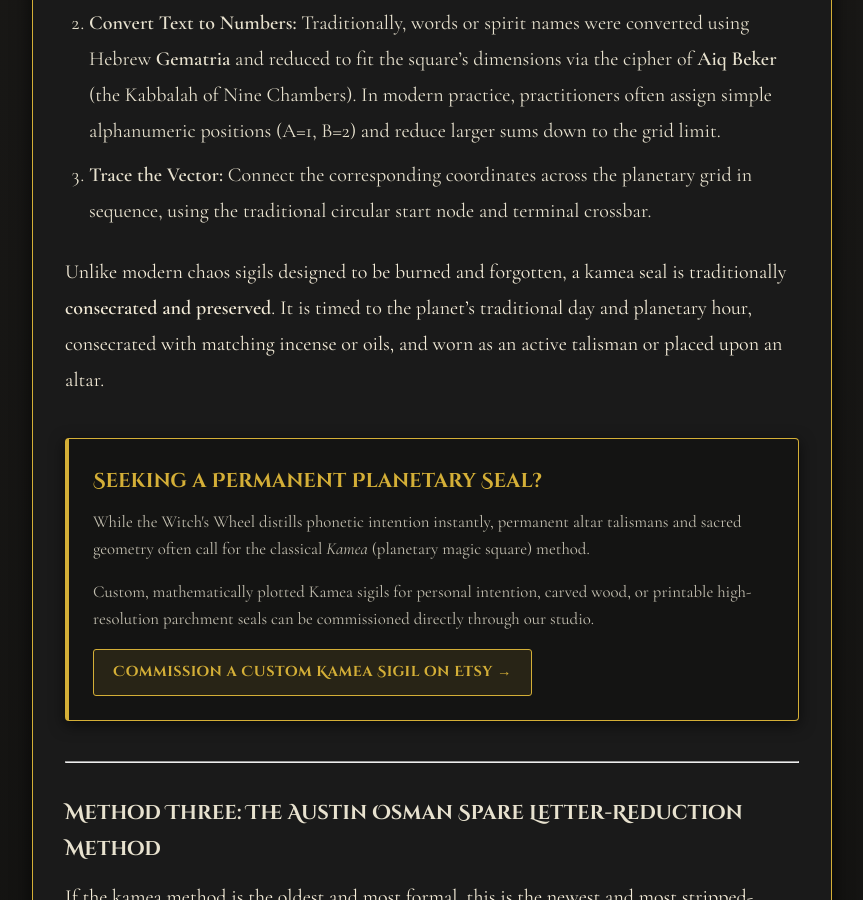
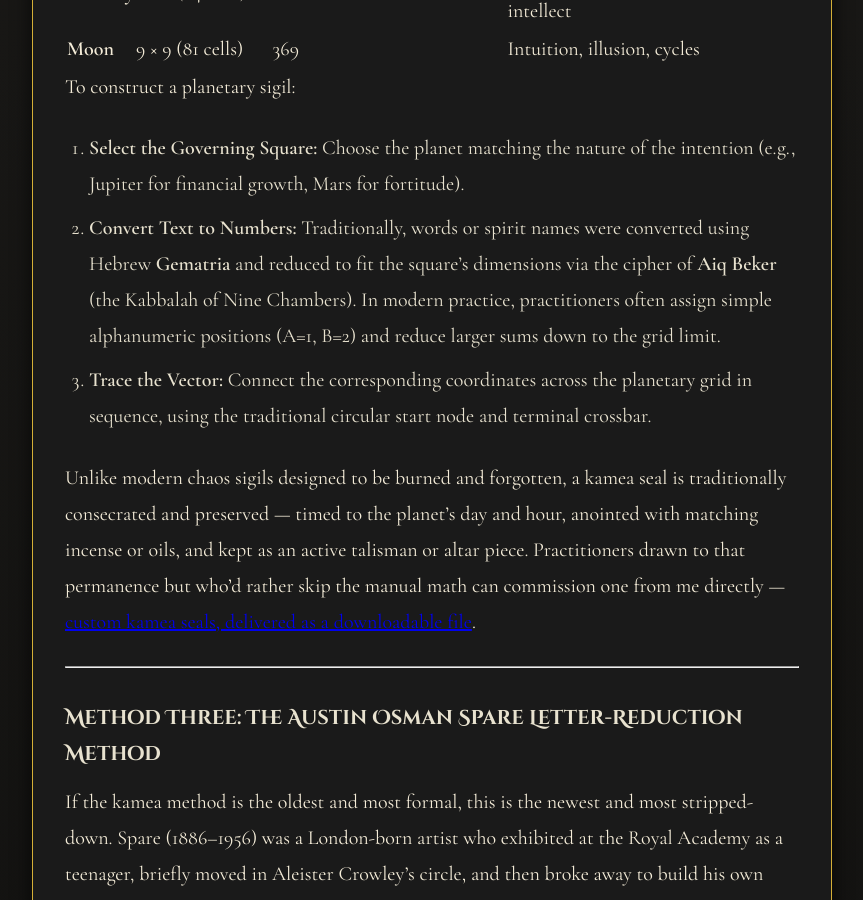
Before and after one commit to maf187/the-gilded-sigil, a Jekyll site: the page built from _posts/2026-08-19-the-art-of-the-sigil.md, in a window 1280 px wide and 900 px high, scrolled down 3575 px. Shown: the whole window, without its empty margins (208-1071 px from the left). Built offline with Jekyll 4.4.1, drawn with Linux system fonts in a browser that asks for light colours; some of the changed text lies outside the part shown.

Commit message:
Enhance sigil creation methods and kamea seal info
Added additional details about sigil creation and kamea seals, including links for commissioning custom seals.

```diff
--- a/_posts/2026-08-19-the-art-of-the-sigil.md
+++ b/_posts/2026-08-19-the-art-of-the-sigil.md
@@ -35,7 +35,9 @@
 
 * **The Design:** The standard wheel consists of three concentric rings holding the alphabet, spiraling inward from **A** at the outer rim to **Z** near the center.
 * **The Process:** A practitioner reduces their intention to a core keyword or phrase, then traces a continuous line from letter to letter in sequence across the grid.
-* **Nodes & Terminus:** The first letter is traditionally anchored with a small open circle (the entrance node), and the path finishes with a short perpendicular crossbar or dot (the terminal seal).
+* **Nodes & Terminus:** The first letter is traditionally anchored with a small open circle (the entrance node), and the path finishes with a short perpendicular crossbar or dot (the terminal seal). *(Prefer to skip the manual tracing? [The_Forge](https://thegildedsigil.com/)) builds this automatically — type your intention and download the free finished glyph.)*
+
+Because the resulting geometry depends entirely on the wheel's layout, two practitioners mapping the same phrase on different wheels will produce completely distinct glyphs. Many practitioners design custom wheels with scrambled letter placements, ensuring the resulting sigil cannot be reverse-engineered by anyone without the private key.
 
 Because the resulting geometry depends entirely on the wheel's layout, two practitioners mapping the same phrase on different wheels will produce completely distinct glyphs. Many practitioners design custom wheels with scrambled letter placements, ensuring the resulting sigil cannot be reverse-engineered by anyone without the private key.
 
@@ -63,22 +65,8 @@
 2. **Convert Text to Numbers:** Traditionally, words or spirit names were converted using Hebrew **Gematria** and reduced to fit the square's dimensions via the cipher of **Aiq Beker** (the Kabbalah of Nine Chambers). In modern practice, practitioners often assign simple alphanumeric positions (A=1, B=2) and reduce larger sums down to the grid limit.
 3. **Trace the Vector:** Connect the corresponding coordinates across the planetary grid in sequence, using the traditional circular start node and terminal crossbar.
 
-Unlike modern chaos sigils designed to be burned and forgotten, a kamea seal is traditionally **consecrated and preserved**. It is timed to the planet's traditional day and planetary hour, consecrated with matching incense or oils, and worn as an active talisman or placed upon an altar.
+Unlike modern chaos sigils designed to be burned and forgotten, a kamea seal is traditionally consecrated and preserved — timed to the planet's day and hour, anointed with matching incense or oils, and kept as an active talisman or altar piece. Practitioners drawn to that permanence but who'd rather skip the manual math can commission one from me directly — <a href="https://www.etsy.com/shop/TheGildedSigil" target="_blank" rel="noopener noreferrer">custom kamea seals, delivered as a downloadable file</a>.
 
-<div class="kamea-commission-box">
-  <div class="kamea-box-content">
-    <h4 class="kamea-title">Seeking a Permanent Planetary Seal?</h4>
-    <p>
-      While the Witch's Wheel distills phonetic intention instantly, permanent altar talismans and sacred geometry often call for the classical <em>Kamea</em> (planetary magic square) method.
-    </p>
-    <p>
-      Custom, mathematically plotted Kamea sigils for personal intention, carved wood, or printable high-resolution parchment seals can be commissioned directly through our studio.
-    </p>
-    <a href="https://www.etsy.com/shop/TheGildedSigil" target="_blank" rel="noopener noreferrer" class="kamea-btn">
-      Commission a Custom Kamea Sigil on Etsy &rarr;
-    </a>
-  </div>
-</div>
 ---
 
 ### Method Three: The Austin Osman Spare Letter-Reduction Method
```
